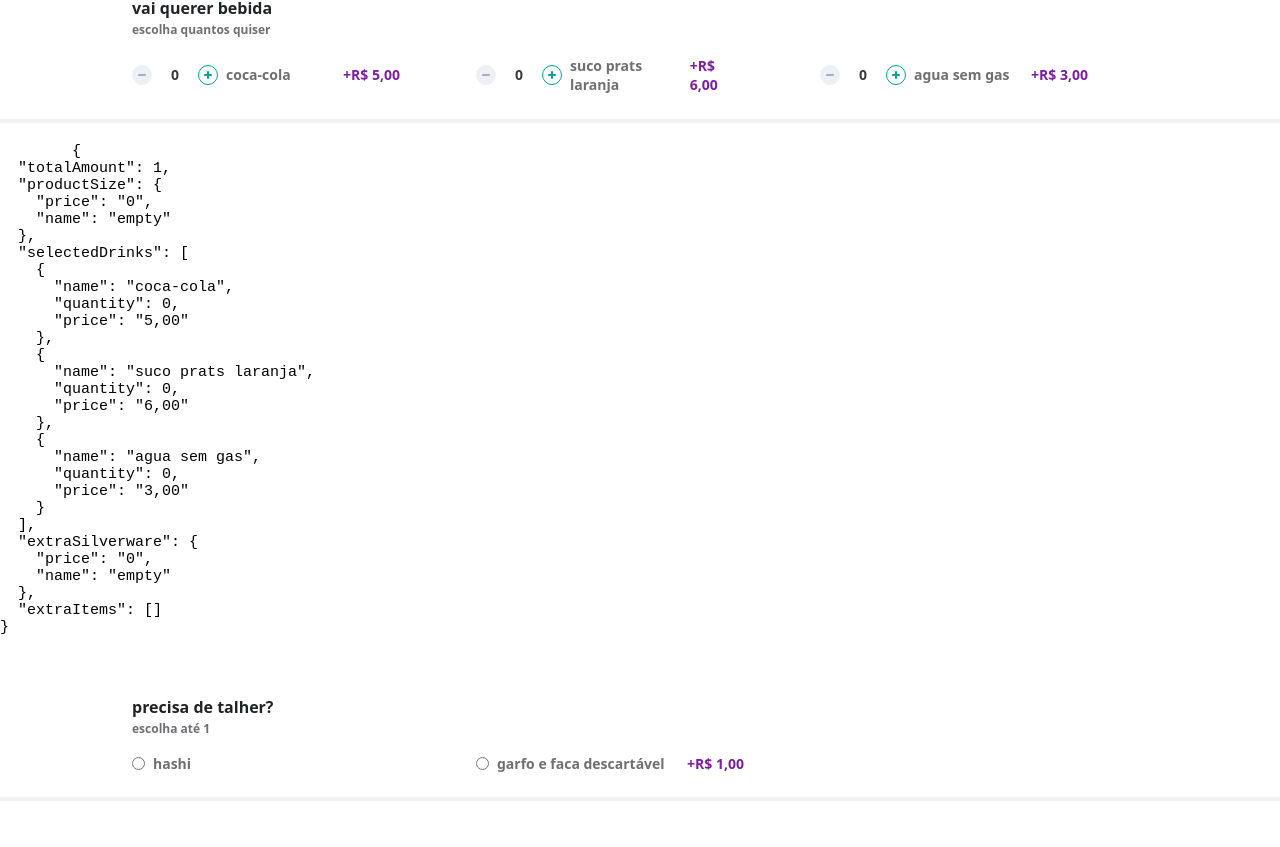
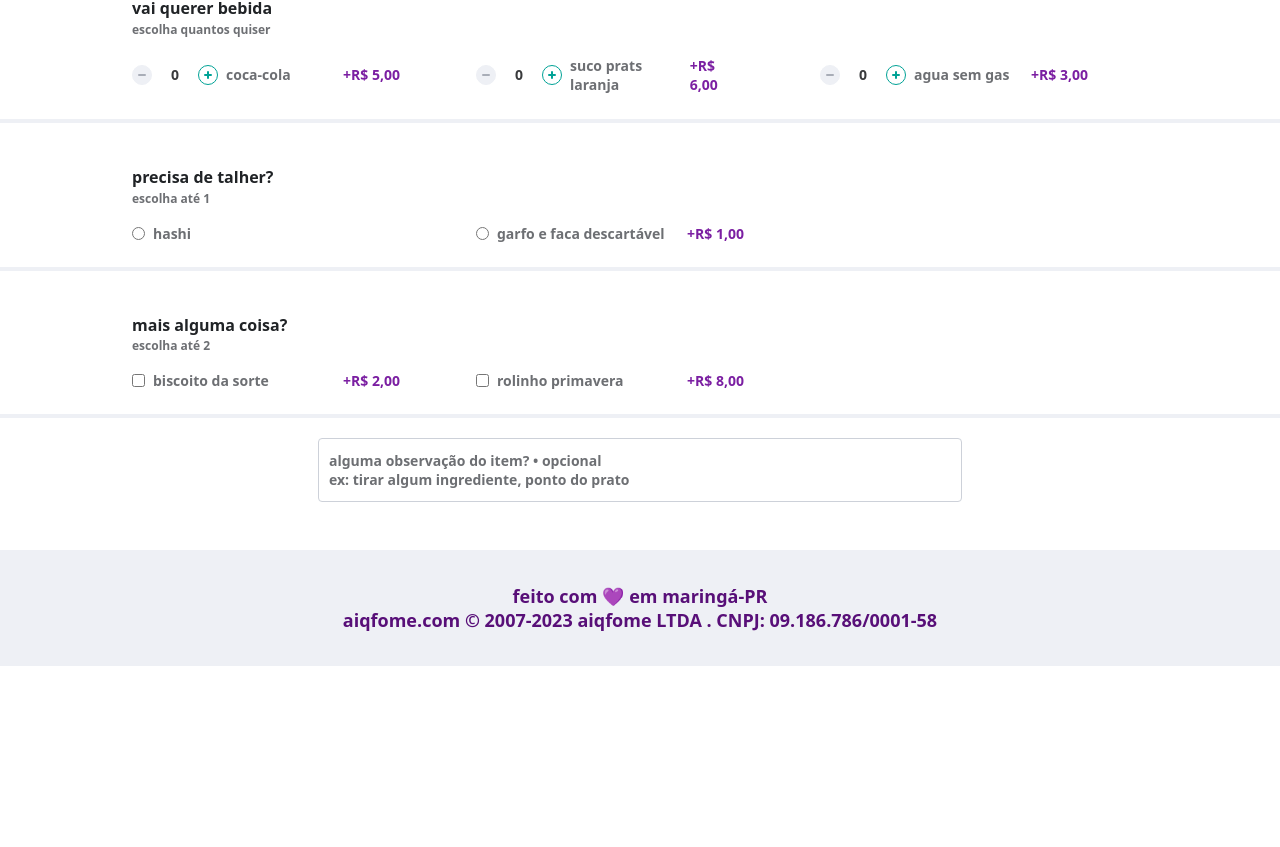
Before and after one commit to andradeviniicius/aiqfome-teste, a Vue app: page / in a window 1280 px wide. Shown: the part 636-1483 px from the top of the page. After the commit the page ends 1302 px from the top, so only its background shows below. Built offline with nearby package versions, Linux system fonts and the light colour scheme; the HTML template or start-up script is replaced by a standard one.

Commit message:
fix/ remove testing pre tag

```diff
--- a/src/components/MainContent.vue
+++ b/src/components/MainContent.vue
@@ -85,9 +85,6 @@
         v-model="formData.selectedDrinks"
       />
 
-      <pre style="font-size: 1.5rem">
-        {{ formData }}
-      </pre>
       <ExtraOptions
         title="precisa de talher?"
         subtitle="escolha até 1"
```
